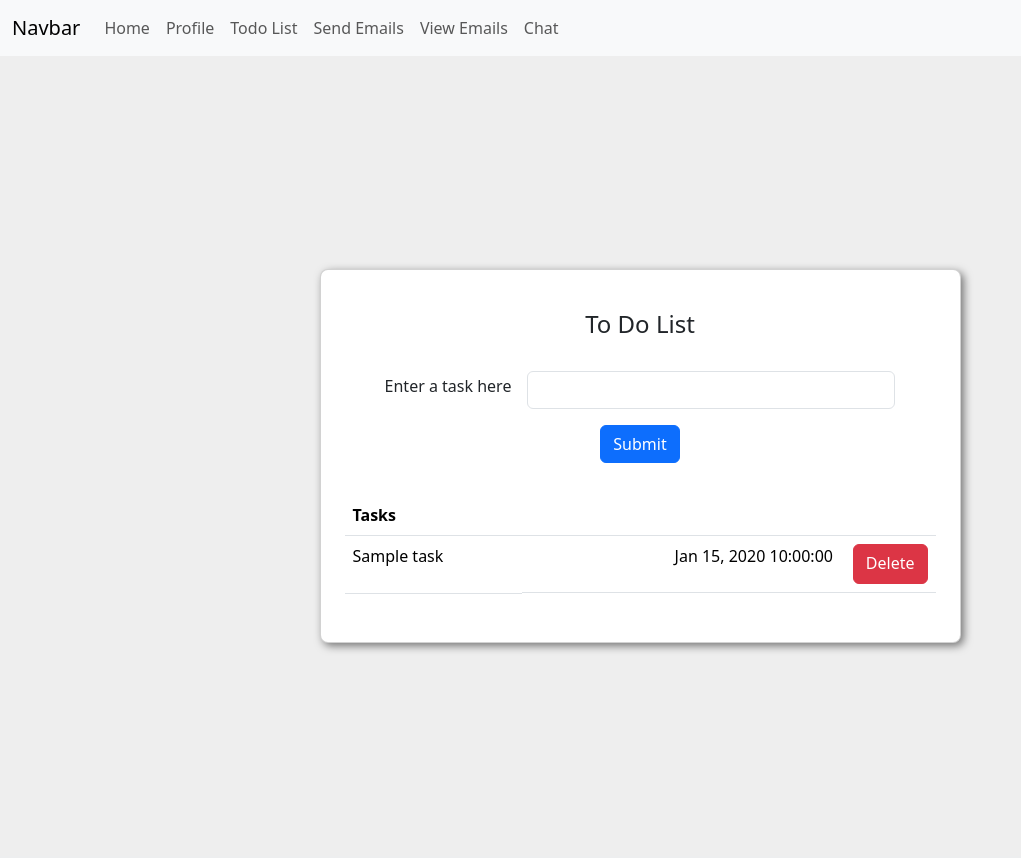
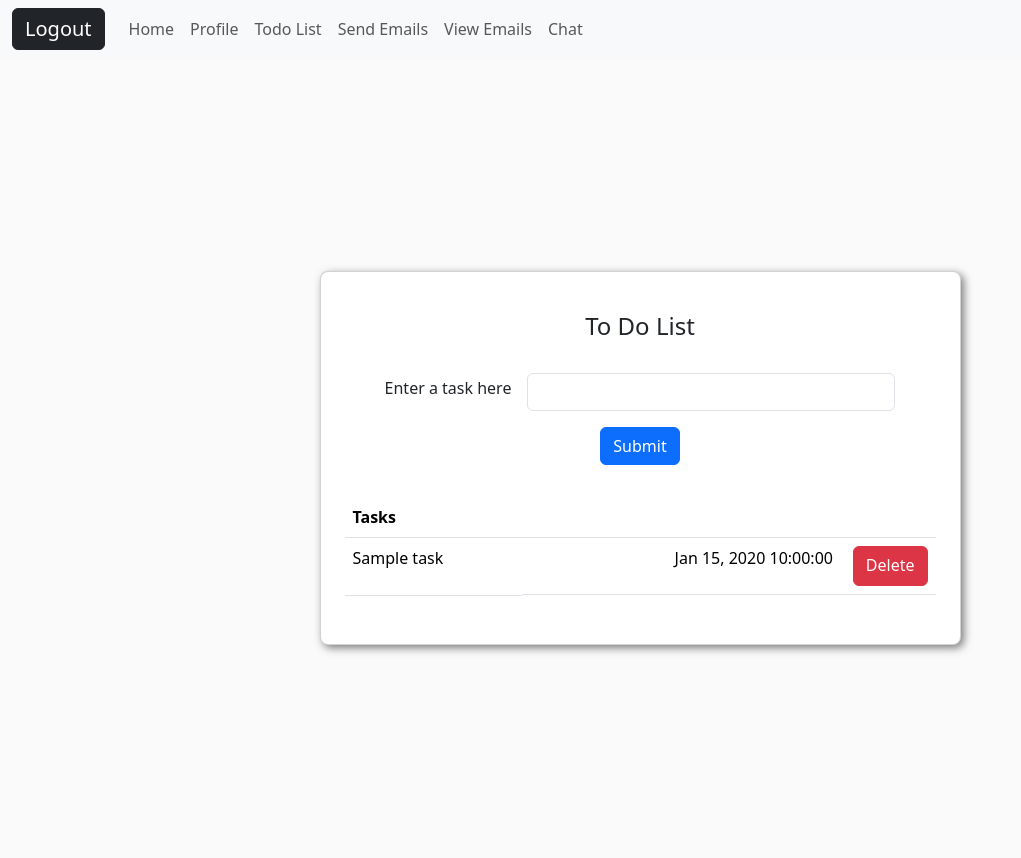
Before and after one commit to kenneth0810/Team-13, a Python web app: template app/templates/todo.html in a window 1280 px wide. Shown: the whole page, without its empty margins (0-1021 px from the left). Before the commit the page ends 652 px from the top, so only its background shows below. Run offline with Jinja, Linux system fonts and the light colour scheme; the template is opened without the code that fills it: most values are stand-ins (such as "Sample title", 1, 10 or a date in 2020); form fields are guessed from the names that the template uses.

Commit message:
added logout button to the nav bar

```diff
--- a/app/static/css/profile.css
+++ b/app/static/css/profile.css
@@ -11,6 +11,7 @@
     flex-direction: column;
     align-items: center;
     justify-content: center;
+    background-color: #fafafa;
 }
 
 .section_top form {
@@ -34,7 +35,8 @@
     flex-direction: row;
     justify-content: space-around;
     align-items: center;
-    box-shadow: 0px -2px 5px rgba(0, 0, 0, 0.3);
+    box-shadow: 0px -3px 5px rgba(0, 0, 0, 0.3);
+    background-color: white;
 }
 
 .card-body {
@@ -42,4 +44,5 @@
     flex-direction: column;
     justify-content: center;
     align-items: center;
+    box-shadow: 3px 3px 6px rgba(0, 0, 0, 0.3);
 }
--- a/app/templates/base.html
+++ b/app/templates/base.html
@@ -13,7 +13,7 @@
 <body>
     <nav class="navbar navbar-expand-lg bg-light sticky-top">
         <div class="container-fluid">
-          <a class="navbar-brand" href="/homepage">Navbar</a>
+          <a style="color: white;" class="navbar-brand btn btn-dark" href="/logout">Logout</a>
           <button class="navbar-toggler" type="button" data-bs-toggle="collapse" data-bs-target="#navbarSupportedContent" aria-controls="navbarSupportedContent" aria-expanded="false" aria-label="Toggle navigation">
             <span class="navbar-toggler-icon"></span>
           </button>
--- a/app/templates/profile.html
+++ b/app/templates/profile.html
@@ -31,6 +31,7 @@
 <body>
     <section class="section_top">
         <h1>Hello {{user.fullname}}!</h1>
+        <p>Username: {{user.username}}</p>
         <form action="{{url_for('profile')}}" method="POST" novalidate id="bform">
             {{bform.hidden_tag()}}
             <p>{{bform.bio(size=100, class="form-control text-center")}}</p>
--- a/app/templates/todo.html
+++ b/app/templates/todo.html
@@ -2,7 +2,7 @@
 
 {% block content %}
 <body>
-    <section class="vh-100" style="background-color: #eee;">
+    <section class="vh-100" style="background-color: #fafafa;">
         <div class="container py-5 h-100">
         <div class="row d-flex justify-content-center align-items-center h-100">
             <div class="col col-lg-9 col-xl-7">
```
